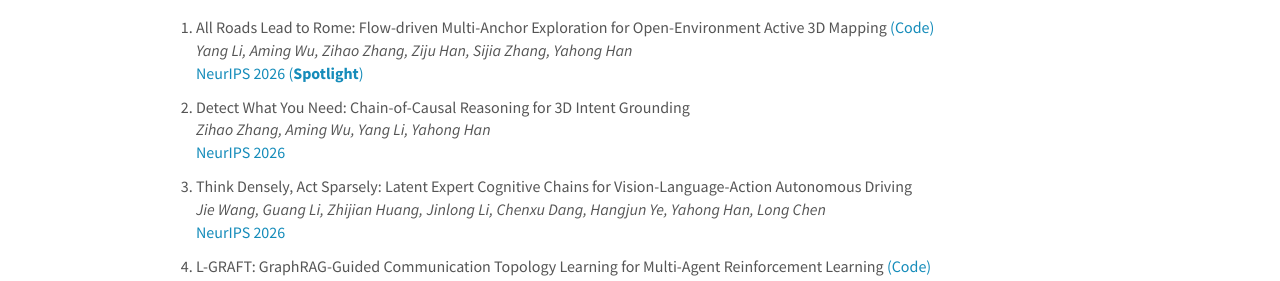
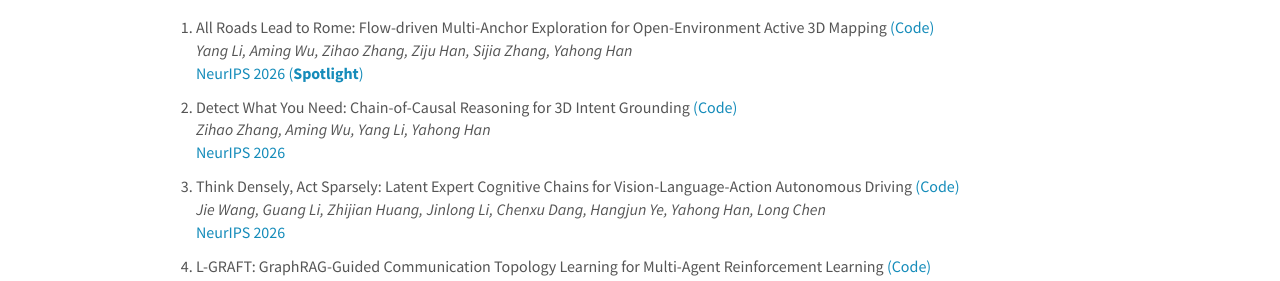
Before and after one commit to tjumm/tjumm.github.io, a Jekyll site: the page built from _pages/publications.md, in a window 1280 px wide and 900 px high. Shown: the part 132-413 px from the top of the window. Built offline with Jekyll 4.4.1, drawn with Linux system fonts in a browser that asks for light colours; comment, search, counter and statistics services are not loaded.

Commit message:
Update publist.yml

```diff
--- a/_data/publist.yml
+++ b/_data/publist.yml
@@ -7,7 +7,7 @@
     display: "NeurIPS 2026 (<b>Spotlight</b>)"
   highlight: 0
 
-- title: "1. Detect What You Need: Chain-of-Causal Reasoning for 3D Intent Grounding"
+- title: "1. Detect What You Need: Chain-of-Causal Reasoning for 3D Intent Grounding <a href='https://2490o.github.io/CoCR/'>(Code)</a>"
   image: dummy.png
   description:
   authors: Zihao Zhang, Aming Wu, Yang Li, Yahong Han
@@ -16,7 +16,7 @@
     display: "NeurIPS 2026"
   highlight: 0
 
-- title: "1. Think Densely, Act Sparsely: Latent Expert Cognitive Chains for Vision-Language-Action Autonomous Driving"
+- title: "1. Think Densely, Act Sparsely: Latent Expert Cognitive Chains for Vision-Language-Action Autonomous Driving <a href='https://beanocean.github.io/LECDrive/'>(Code)</a>"
   image: dummy.png
   description:
   authors: Jie Wang, Guang Li, Zhijian Huang, Jinlong Li, Chenxu Dang, Hangjun Ye, Yahong Han, Long Chen
```
